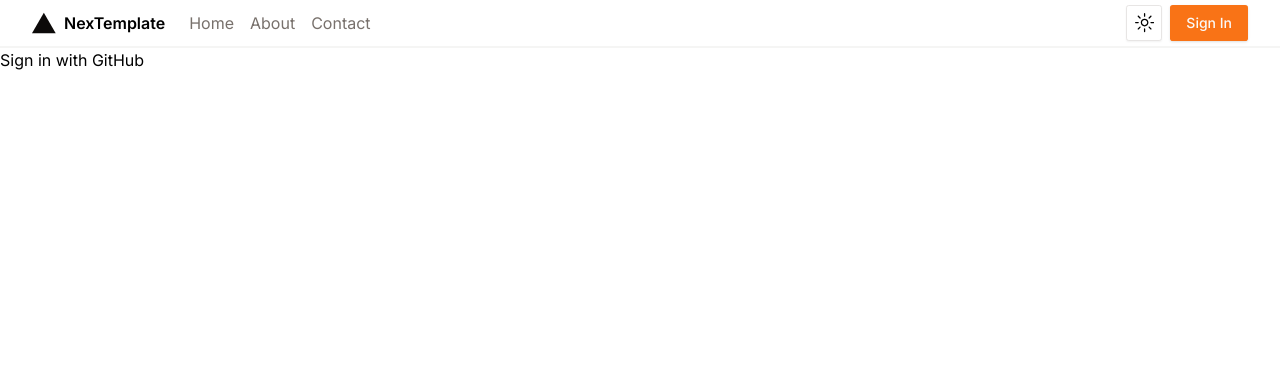
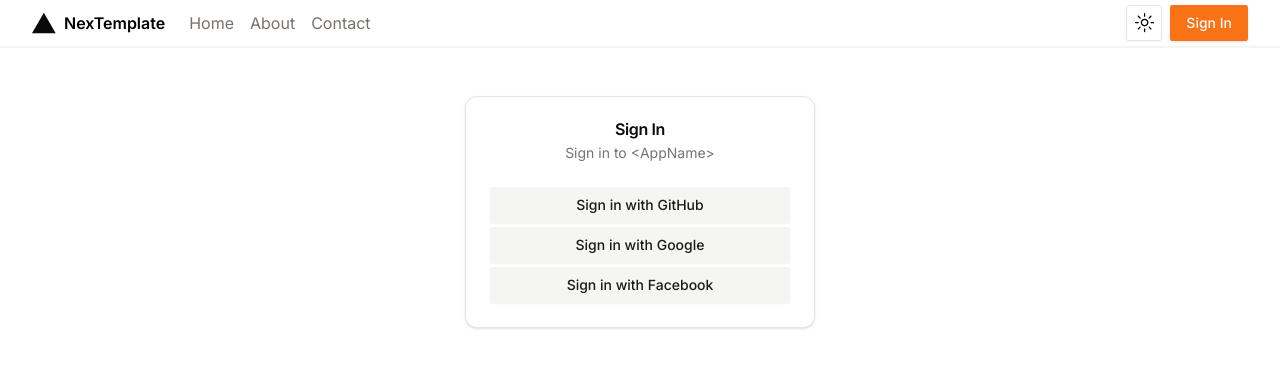
Before and after one commit to AlexMist23/next-template, a Next.js app: page /auth/signin in a window 1280 px wide. Shown: the top 368 px of the page. Built offline with nearby package versions, Linux system fonts and the light colour scheme; no server answers.

Commit message:
add auth0 dign options to signUp page

```diff
--- a/next.config.js
+++ b/next.config.js
@@ -1,9 +1,4 @@
 /** @type {import('next').NextConfig} */
-const nextConfig = {
-  experimental: {
-    instrumentationHook: true,
-  },
-
-};
+const nextConfig = {};
 
 module.exports = nextConfig;
--- a/package.json
+++ b/package.json
@@ -57,7 +57,6 @@
     "sonner": "^1.4.0",
     "tailwind-merge": "^2.2.1",
     "tailwindcss-animate": "^1.0.7",
-    "vercel": "^32.7.2",
     "zod": "^3.22.4"
   },
   "devDependencies": {
--- /dev/null
+++ b/src/app/auth/signin/_components/auth0Forms.tsx
@@ -0,0 +1,22 @@
+import { Button } from "@/components/ui/button";
+import { signIn } from "@/lib/auth";
+import { auth0ProvidersList } from "@/lib/auth";
+export default function Auth0Forms() {
+  return (
+    <>
+      {auth0ProvidersList.map((provider) => (
+        <form
+          key={provider.signString}
+          action={async () => {
+            "use server";
+            await signIn(provider.signString);
+          }}
+        >
+          <Button variant={"secondary"} className="w-[100%]">
+            {provider.text}
+          </Button>
+        </form>
+      ))}
+    </>
+  );
+}
--- a/src/app/auth/signin/page.tsx
+++ b/src/app/auth/signin/page.tsx
@@ -1,20 +1,28 @@
-'use client'
+import { Button } from "@/components/ui/button";
+import {
+  Card,
+  CardContent,
+  CardDescription,
+  CardHeader,
+  CardTitle,
+} from "@/components/ui/card";
+import { FormField, FormItem } from "@/components/ui/form";
+import { Input } from "@/components/ui/input";
 import { signIn } from "@/lib/auth";
-import { getProviders } from "next-auth/react";
-
-export default function Layout() {
-  //const providers = getProviders()
-
+import { auth0ProvidersList } from "@/lib/auth";
+import Auth0Forms from "./_components/auth0Forms";
+export default async function Page() {
   return (
-    <form
-      action={async () => {
-        "use server";
-        await signIn("github");
-      }}
-    >
-      <button>Sign in with GitHub</button>
-      {//providers && <p>{String(providers)}</p>
-      }
-    </form>
+    <main className="flex justify-center container mx-auto px-4 py-12">
+      <Card className="w-[350px]">
+        <CardHeader className="flex justify-between items-center">
+          <CardTitle>Sign In</CardTitle>
+          <CardDescription>Sign in to {"<AppName>"}</CardDescription>
+        </CardHeader>
+        <CardContent className="flex flex-col space-y-1">
+          <Auth0Forms />
+        </CardContent>
+      </Card>
+    </main>
   );
 }
--- a/src/app/layout.tsx
+++ b/src/app/layout.tsx
@@ -1,4 +1,4 @@
-import type { Metadata } from "next";
+import type { Metadata, Viewport } from "next";
 import { Inter as FontSans } from "next/font/google";
 import "@/styles/globals.css";
 import Providers from "@/providers";
@@ -15,6 +15,9 @@ export const metadata: Metadata = {
   description: "Generated by create next app",
 };
 
+export const viewport: Viewport = {
+  themeColor: "black",
+};
 export default function RootLayout({
   children,
 }: {
--- a/src/lib/auth.ts
+++ b/src/lib/auth.ts
@@ -13,23 +13,39 @@ const pool = new Pool({
   connectionString: process.env.POSTGRES_CONNECTION_STRING,
 });
 
+export const auth0ProvidersList = [
+  {
+    signString: "github",
+    icon: "github.webp",
+    text: "Sign in with GitHub",
+  },
+  { signString: "google",
+    icon: "google.webp",
+    text: "Sign in with Google" },
+  {
+    signString: "facebook",
+    icon: "facebook.webp",
+    text: "Sign in with Facebook",
+  },
+];
+
 export const { handlers, auth, signIn, signOut } = NextAuth({
   adapter: PostgresAdapter(pool),
   providers: [
     GitHub,
     Google,
     Facebook,
-    //Email({
-    //  server: {
-    //    host: process.env.SMTP_HOST,
-    //    port: Number(process.env.SMTP_PORT),
-    //    auth: {
-    //      user: process.env.SMTP_USER,
-    //      pass: process.env.SMTP_PASSWORD,
-    //    },
-    //  },
-    //  from: process.env.EMAIL_FROM,
-    //}),
+    Email({
+      server: {
+        host: process.env.SMTP_HOST,
+        port: Number(process.env.SMTP_PORT),
+        auth: {
+          user: process.env.SMTP_USER,
+          pass: process.env.SMTP_PASSWORD,
+        },
+      },
+      from: process.env.EMAIL_FROM,
+    }),
   ],
   theme: {
     brandColor: "#ea580b",
```
Also changed, not shown: src/app/auth/signin/_components/emailForm.tsx (added), 1 other file (tests, documents, lock files or other folders).
